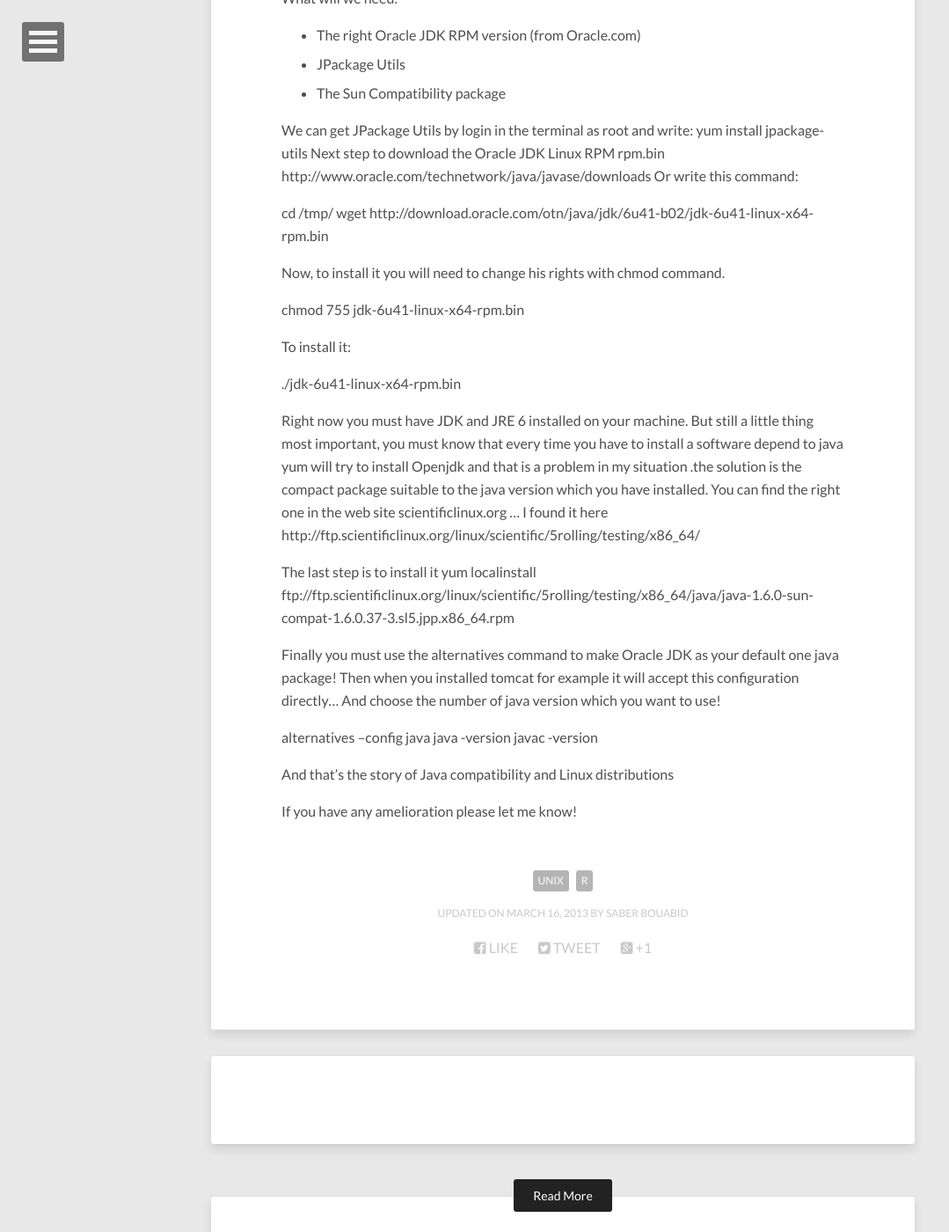
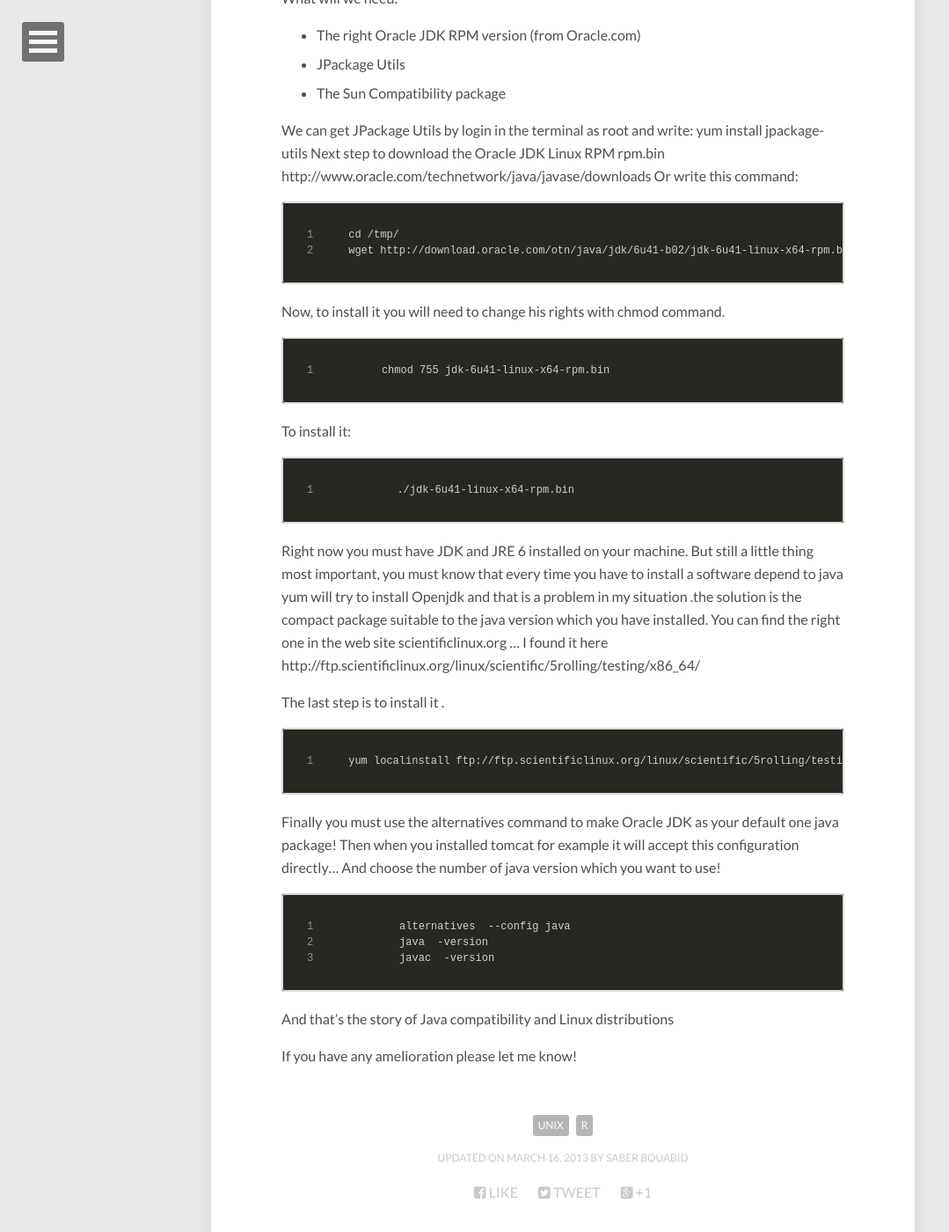
Before and after one commit to saberbouabid/WEBS, a Jekyll site: the page built from _posts/2013-03-16-Java installation on CentOS 6.md, in a window 1280 px wide and 1400 px high, scrolled down 614 px. Shown: the whole window at 88% size, without its empty margins (0-1079 px from the left). Built offline with Jekyll 4.4.1, drawn with Linux system fonts in a browser that asks for light colours; nearby versions of some CDN libraries; comment, search, counter and statistics services are not loaded.

```diff
--- a/_posts/2013-03-16-Java installation on CentOS 6.md
+++ b/_posts/2013-03-16-Java installation on CentOS 6.md
@@ -26,30 +26,31 @@ yum install jpackage-utils
 Next step to download the Oracle JDK Linux RPM rpm.bin http://www.oracle.com/technetwork/java/javase/downloads
 Or write this command:
 
-  cd /tmp/
-  wget http://download.oracle.com/otn/java/jdk/6u41-b02/jdk-6u41-linux-x64-rpm.bin
+    cd /tmp/
+    wget http://download.oracle.com/otn/java/jdk/6u41-b02/jdk-6u41-linux-x64-rpm.bin
 
 Now, to install it you will need to change his rights with chmod command.
 
-  chmod 755 jdk-6u41-linux-x64-rpm.bin
+    chmod 755 jdk-6u41-linux-x64-rpm.bin
 
 To install it:
 
-  ./jdk-6u41-linux-x64-rpm.bin
+    ./jdk-6u41-linux-x64-rpm.bin
 
 Right now you must have JDK and JRE 6 installed on your machine. But still a little thing  most important, you must know that every time you have to install a software depend to java yum will try to install Openjdk and that is a problem in my situation .the solution is the compact package  suitable to the java version which you have installed.
 You can find the right one in the web site scientificlinux.org … I found it here
 http://ftp.scientificlinux.org/linux/scientific/5rolling/testing/x86_64/
 
-The last step is to install it
+The last step is to install it .
+
     yum localinstall ftp://ftp.scientificlinux.org/linux/scientific/5rolling/testing/x86_64/java/java-1.6.0-sun-compat-1.6.0.37-3.sl5.jpp.x86_64.rpm
 
 Finally you must use the alternatives command to make Oracle JDK as your default one java package! Then when you installed tomcat for example it will accept this configuration directly...
 And choose the number of java version which you want to use!
 
-alternatives  --config java
-java  -version
-javac  -version
+    alternatives  --config java
+    java  -version
+    javac  -version
 
 And that’s the story of Java compatibility and Linux distributions
 
```
